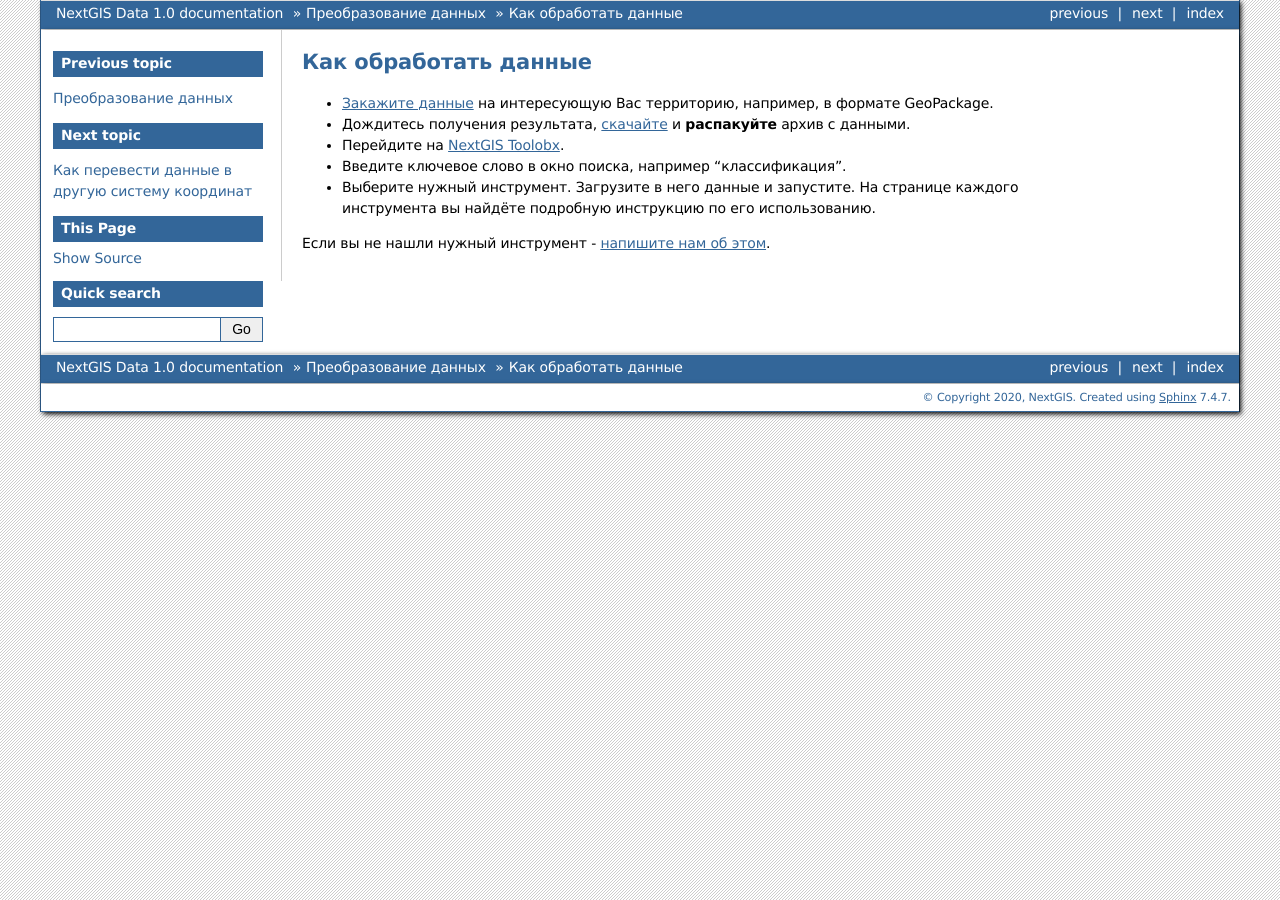
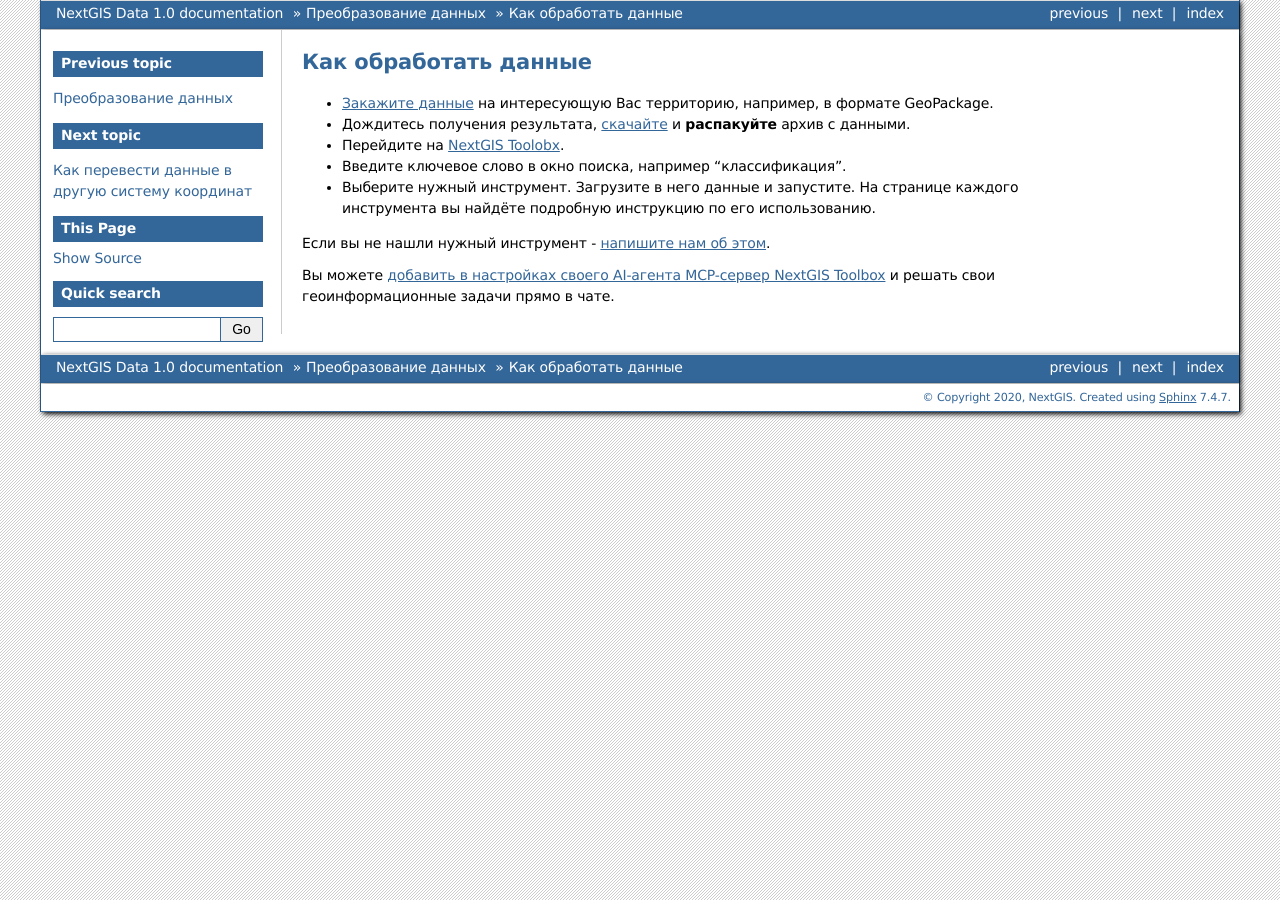
Before and after one commit to nextgis/docs_data, a Sphinx documentation site: the page built from source/process.rst, in a window 1280 px wide. Built offline with Sphinx 7.4.7, drawn with Linux system fonts in a browser that asks for light colours; formulas are drawn with MathJax 3.

Commit message:
add MCP process.rst

```diff
--- a/source/process.rst
+++ b/source/process.rst
@@ -8,3 +8,5 @@
 * Выберите нужный инструмент. Загрузите в него данные и запустите. На странице каждого инструмента вы найдёте подробную инструкцию по его использованию.
 
 Если вы не нашли нужный инструмент - `напишите нам об этом <https://docs.google.com/forms/d/e/1FAIpQLSeWGI-pcabwGjk5iNpn4UmfwYi6qGk0rsrSeO44QZOhnbNmYQ/viewform>`_.
+
+Вы можете `добавить в настройках своего AI-агента MCP-сервер NextGIS Toolbox <https://docs.nextgis.ru/docs_toolbox/source/mcp.html>`_ и решать свои геоинформационные задачи прямо в чате.
```
